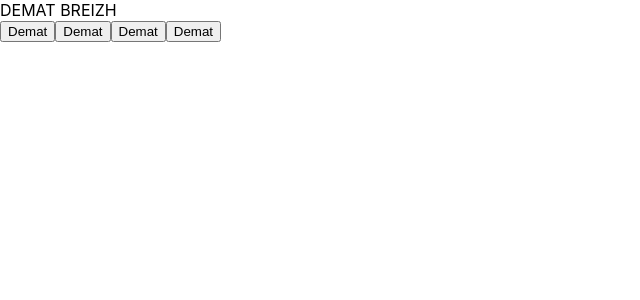
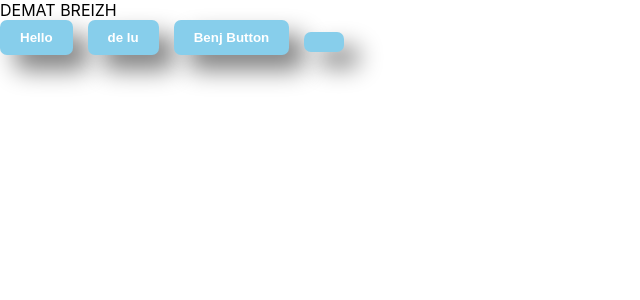
Before and after one commit to RodolpheGaste/2022-04-13-tjs, a React (Create React App) app: page / in a window 1280 px wide. Shown: the top 300 px of the page, without its empty margins (0-640 px from the left). Built offline with nearby package versions, Linux system fonts and the light colour scheme.

Commit message:
CSS Button + affichage

```diff
--- a/src/App/components/Button/Button.css
+++ b/src/App/components/Button/Button.css
@@ -0,0 +1,15 @@
+.Button{
+    border-radius: 7px;
+    padding: 10px 20px;
+    background-color: skyblue;
+    color: white;
+    font-weight: 900;
+    border: none;
+    box-shadow: 15px 15px 25px grey;
+    margin-right: 15px;
+    margin-bottom: 15px;
+}
+
+.Button:hover{
+    box-shadow: 10px 10px 25px grey;
+}
--- a/src/App/components/Button/Button.js
+++ b/src/App/components/Button/Button.js
@@ -1,8 +1,9 @@
 import React from 'react'
+import './Button.css'
 
 const Button = (props)=>{
     console.log(props);
-    return <button>Demat</button>;
+    return <button className="Button">{props.text}</button>;
 
 }
 
```
